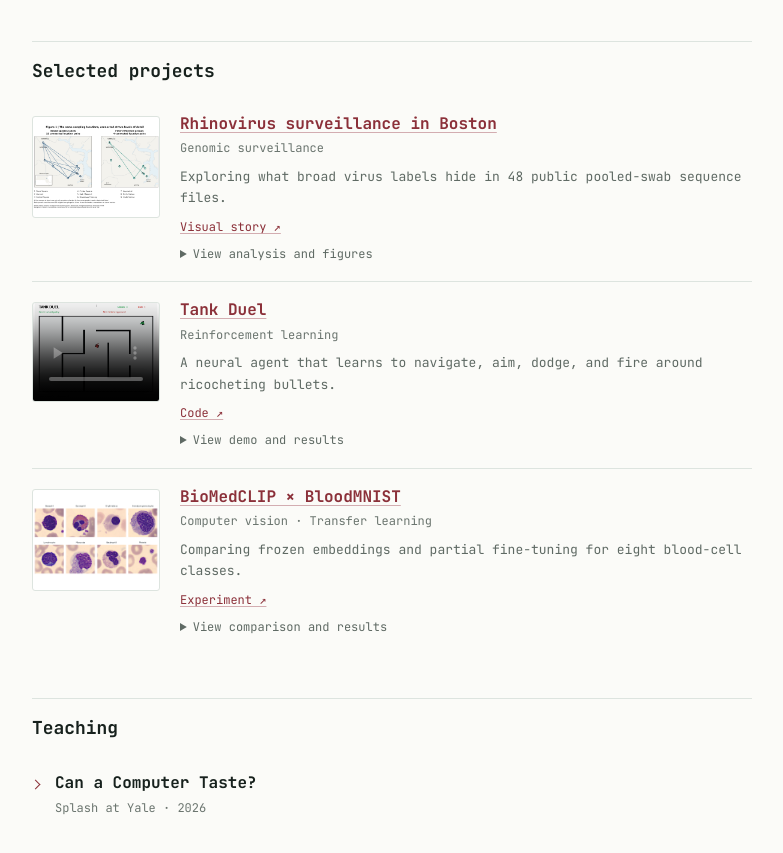
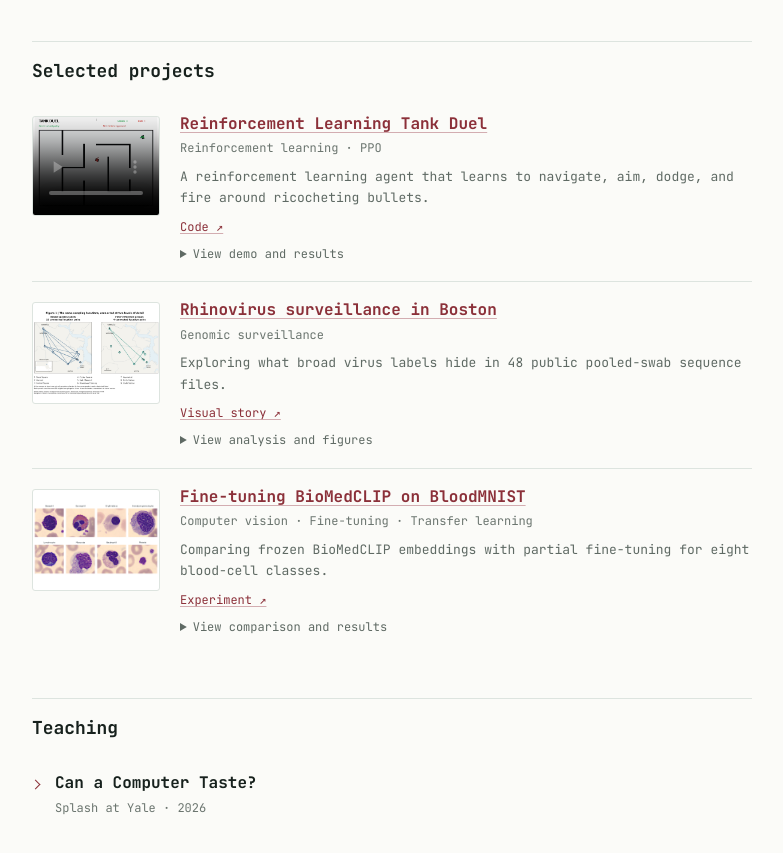
Before and after one commit to StevenZhang47/stevenzhang47.github.io, a plain HTML site: page index.html in a window 1280 px wide. Shown: the part 1023-1876 px from the top of the page, without its empty margins (248-1031 px from the left). Drawn offline with Linux system fonts and the light colour scheme; grey boxes are pictures that could not be loaded.

Commit message:
Feature reinforcement learning Tank Duel and BioMedCLIP fine-tuning

```diff
--- a/index.html
+++ b/index.html
@@ -88,6 +88,52 @@
       <section id="projects" class="shell section-block rule-top featured-projects" aria-labelledby="projects-title">
         <h2 class="section-kicker" id="projects-title">Selected projects</h2>
 
+        <article class="entry visual-entry" aria-labelledby="tank-title">
+          <video id="tank-preview" class="entry-visual" autoplay muted loop playsinline controls preload="metadata"
+            poster="assets/tank-duel-corner-poster-1x.png" width="960" height="770" aria-label="Tank Duel match preview">
+            <source src="assets/tank-duel-corner-duel-1x.mp4" type="video/mp4">
+            <a href="assets/tank-duel-corner-duel-1x.mp4">Watch the Tank Duel recording.</a>
+          </video>
+          <div class="entry-copy">
+            <h3 id="tank-title"><a href="https://github.com/StevenZhang47/tank-duel">Reinforcement Learning Tank Duel</a></h3>
+            <p class="entry-meta">Reinforcement learning · PPO</p>
+            <p>A reinforcement learning agent that learns to navigate, aim, dodge, and fire around ricocheting bullets.</p>
+            <div class="project-links"><a href="https://github.com/StevenZhang47/tank-duel">Code ↗</a></div>
+            <details class="project-details">
+              <summary>View demo and results</summary>
+              <div class="project-detail-content">
+                <div class="feature-copy">
+                  <p class="card-meta">Reinforcement learning</p>
+                  <h4>Learning to fight.<br>Learning to survive.</h4>
+                  <p class="project-name">Reinforcement Learning Tank Duel</p>
+                  <p>I built a tank-combat environment and trained a neural agent to navigate, aim,
+                    dodge, and fire around ricocheting bullets. Demonstrations initialize the policy;
+                    PPO refines it, with physics-based safety masks to reduce self-hits.</p>
+                  <p>The green tank is the latest selected agent, facing an earlier trained agent in a maze.
+                    This is a recorded match, played at normal speed (1×).</p>
+                  <dl class="project-stats">
+                    <div><dt>74.7%</dt><dd>Wins against hard shooters<br>224 of 300 test games</dd></div>
+                    <div><dt>0 / 1,600</dt><dd>Observed self-hits<br>Across the final test suites</dd></div>
+                  </dl>
+                  <p class="evidence-note">Fixed-map benchmarks against scripted and frozen neural opponents; not a human win rate or a guarantee of safety.</p>
+                  <div class="project-links">
+                    <a href="https://github.com/StevenZhang47/tank-duel" target="_blank" rel="noreferrer">Explore the project <span aria-hidden="true">↗</span></a>
+                  </div>
+                </div>
+                <figure class="project-media tank-media">
+                  <video id="tank-demo" autoplay muted loop playsinline controls preload="metadata"
+                    poster="assets/tank-duel-corner-poster-1x.png" width="960" height="770" aria-describedby="tank-caption">
+                    <source src="assets/tank-duel-corner-duel-1x.mp4" type="video/mp4">
+                    Your browser does not support embedded video. <a href="assets/tank-duel-corner-duel-1x.mp4">Watch the Tank Duel recording.</a>
+                  </video>
+                  <figcaption id="tank-caption"><span class="status-dot" aria-hidden="true"></span>Green: trained agent · Red: earlier trained agent · Silent, looping replay</figcaption>
+                  <p class="media-description">Starting on opposite sides of a wall, both agents move toward an opening and exchange fire. Each fires three shots; green wins without a self-hit. Use the video controls to pause or replay.</p>
+                </figure>
+              </div>
+            </details>
+          </div>
+        </article>
+
         <article id="rhinovirus" class="entry visual-entry" aria-labelledby="rhinovirus-title">
           <a class="entry-visual" href="rhinovirus.html?v=20261021-4" aria-label="Explore Rhinovirus surveillance in Boston">
             <img src="assets/rhinovirus/geographic-networks.png" alt="Boston maps comparing shared virus labels" width="112" height="84" loading="lazy" decoding="async">
@@ -129,68 +175,22 @@
           </div>
         </article>
 
-        <article class="entry visual-entry" aria-labelledby="tank-title">
-          <video id="tank-preview" class="entry-visual" autoplay muted loop playsinline controls preload="metadata"
-            poster="assets/tank-duel-corner-poster-1x.png" width="960" height="770" aria-label="Tank Duel match preview">
-            <source src="assets/tank-duel-corner-duel-1x.mp4" type="video/mp4">
-            <a href="assets/tank-duel-corner-duel-1x.mp4">Watch the Tank Duel recording.</a>
-          </video>
-          <div class="entry-copy">
-            <h3 id="tank-title"><a href="https://github.com/StevenZhang47/tank-duel">Tank Duel</a></h3>
-            <p class="entry-meta">Reinforcement learning</p>
-            <p>A neural agent that learns to navigate, aim, dodge, and fire around ricocheting bullets.</p>
-            <div class="project-links"><a href="https://github.com/StevenZhang47/tank-duel">Code ↗</a></div>
-            <details class="project-details">
-              <summary>View demo and results</summary>
-              <div class="project-detail-content">
-                <div class="feature-copy">
-                  <p class="card-meta">Reinforcement learning</p>
-                  <h4>Learning to fight.<br>Learning to survive.</h4>
-                  <p class="project-name">Tank Duel</p>
-                  <p>I built a tank-combat environment and trained a neural agent to navigate, aim,
-                    dodge, and fire around ricocheting bullets. Demonstrations initialize the policy;
-                    PPO refines it, with physics-based safety masks to reduce self-hits.</p>
-                  <p>The green tank is the latest selected agent, facing an earlier trained agent in a maze.
-                    This is a recorded match, played at normal speed (1×).</p>
-                  <dl class="project-stats">
-                    <div><dt>74.7%</dt><dd>Wins against hard shooters<br>224 of 300 test games</dd></div>
-                    <div><dt>0 / 1,600</dt><dd>Observed self-hits<br>Across the final test suites</dd></div>
-                  </dl>
-                  <p class="evidence-note">Fixed-map benchmarks against scripted and frozen neural opponents; not a human win rate or a guarantee of safety.</p>
-                  <div class="project-links">
-                    <a href="https://github.com/StevenZhang47/tank-duel" target="_blank" rel="noreferrer">Explore the project <span aria-hidden="true">↗</span></a>
-                  </div>
-                </div>
-                <figure class="project-media tank-media">
-                  <video id="tank-demo" autoplay muted loop playsinline controls preload="metadata"
-                    poster="assets/tank-duel-corner-poster-1x.png" width="960" height="770" aria-describedby="tank-caption">
-                    <source src="assets/tank-duel-corner-duel-1x.mp4" type="video/mp4">
-                    Your browser does not support embedded video. <a href="assets/tank-duel-corner-duel-1x.mp4">Watch the Tank Duel recording.</a>
-                  </video>
-                  <figcaption id="tank-caption"><span class="status-dot" aria-hidden="true"></span>Green: trained agent · Red: earlier trained agent · Silent, looping replay</figcaption>
-                  <p class="media-description">Starting on opposite sides of a wall, both agents move toward an opening and exchange fire. Each fires three shots; green wins without a self-hit. Use the video controls to pause or replay.</p>
-                </figure>
-              </div>
-            </details>
-          </div>
-        </article>
-
         <article class="entry visual-entry" aria-labelledby="finetuning-title">
-          <a class="entry-visual" href="https://github.com/StevenZhang47/FineTuning" aria-label="Explore BioMedCLIP × BloodMNIST">
+          <a class="entry-visual" href="https://github.com/StevenZhang47/FineTuning" aria-label="Explore BioMedCLIP fine-tuning on BloodMNIST">
             <img src="assets/bloodmnist-examples.png" alt="Examples from eight blood-cell classes" width="112" height="84" loading="lazy" decoding="async">
           </a>
           <div class="entry-copy">
-            <h3 id="finetuning-title"><a href="https://github.com/StevenZhang47/FineTuning">BioMedCLIP × BloodMNIST</a></h3>
-            <p class="entry-meta">Computer vision · Transfer learning</p>
-            <p>Comparing frozen embeddings and partial fine-tuning for eight blood-cell classes.</p>
+            <h3 id="finetuning-title"><a href="https://github.com/StevenZhang47/FineTuning">Fine-tuning BioMedCLIP on BloodMNIST</a></h3>
+            <p class="entry-meta">Computer vision · Fine-tuning · Transfer learning</p>
+            <p>Comparing frozen BioMedCLIP embeddings with partial fine-tuning for eight blood-cell classes.</p>
             <div class="project-links"><a href="https://github.com/StevenZhang47/FineTuning">Experiment ↗</a></div>
             <details class="project-details">
               <summary>View comparison and results</summary>
               <div class="project-detail-content">
                 <div class="feature-copy">
-                  <p class="card-meta">Computer vision · Transfer learning</p>
+                  <p class="card-meta">Computer vision · Fine-tuning · Transfer learning</p>
                   <h4>Teaching a foundation model to recognize blood cells.</h4>
-                  <p class="project-name">BioMedCLIP × BloodMNIST</p>
+                  <p class="project-name">Fine-tuning BioMedCLIP on BloodMNIST</p>
                   <p>I compared zero-shot predictions, a classifier trained on frozen image embeddings,
                     and partial fine-tuning of BioMedCLIP. Updating the final visual transformer block,
                     normalization, projection, and classifier improved performance on eight blood-cell classes.</p>
```
